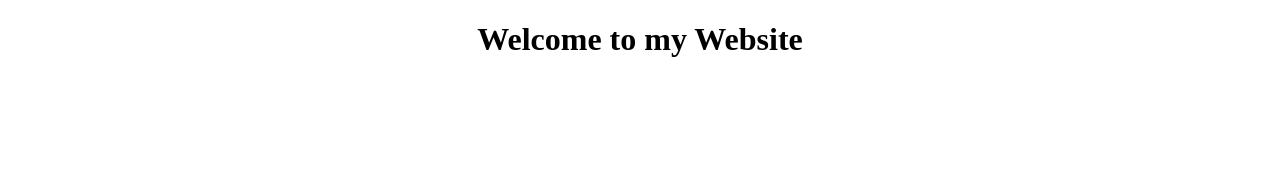
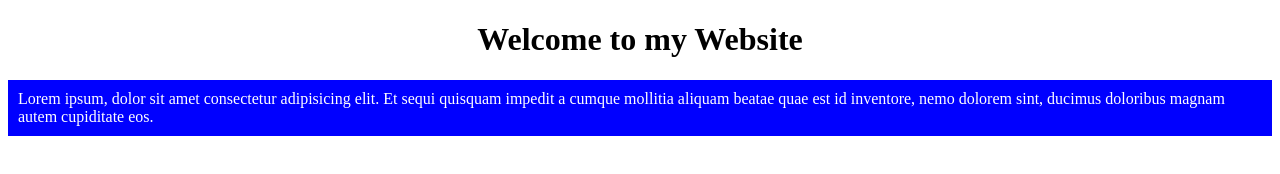
Before and after one commit to Lilyprograms/git_class, a plain HTML site: page index.html in a window 1280 px wide. Drawn offline with Linux system fonts and the light colour scheme.

Commit message:
Added new text

```diff
--- a/index.html
+++ b/index.html
@@ -8,5 +8,6 @@
   </head>
   <body>
     <h1 class="title_text">Welcome to my Website</h1>
+    <p class="text_1">Lorem ipsum, dolor sit amet consectetur adipisicing elit. Et sequi quisquam impedit a cumque mollitia aliquam beatae quae est id inventore, nemo dolorem sint, ducimus doloribus magnam autem cupiditate eos.</p>
   </body>
 </html>
--- a/style.css
+++ b/style.css
@@ -1,3 +1,9 @@
 .title_text {
     text-align: center;
 }
+.text_1 {
+    padding: 10px;
+    margin-top: 20px;
+    background-color: blue;
+    color: white;
+}
```
